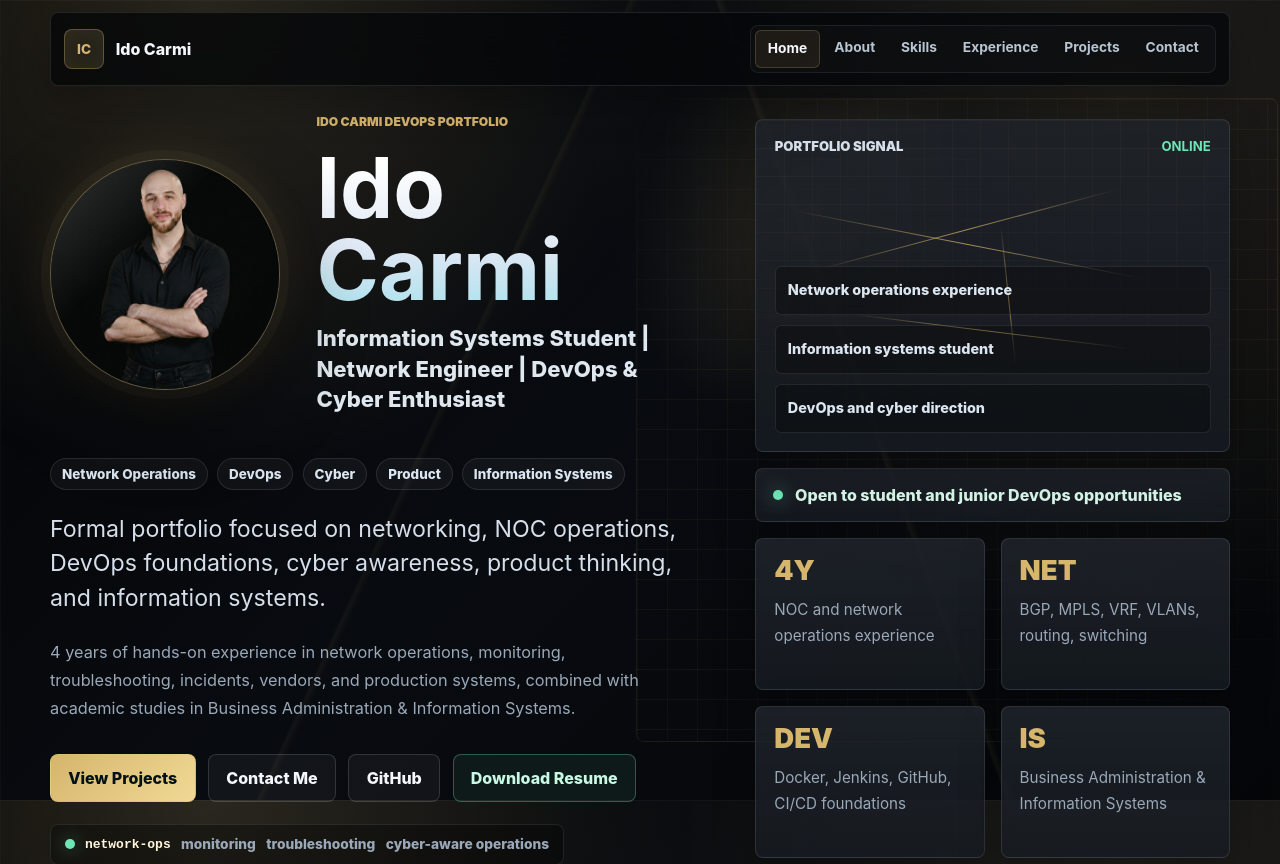
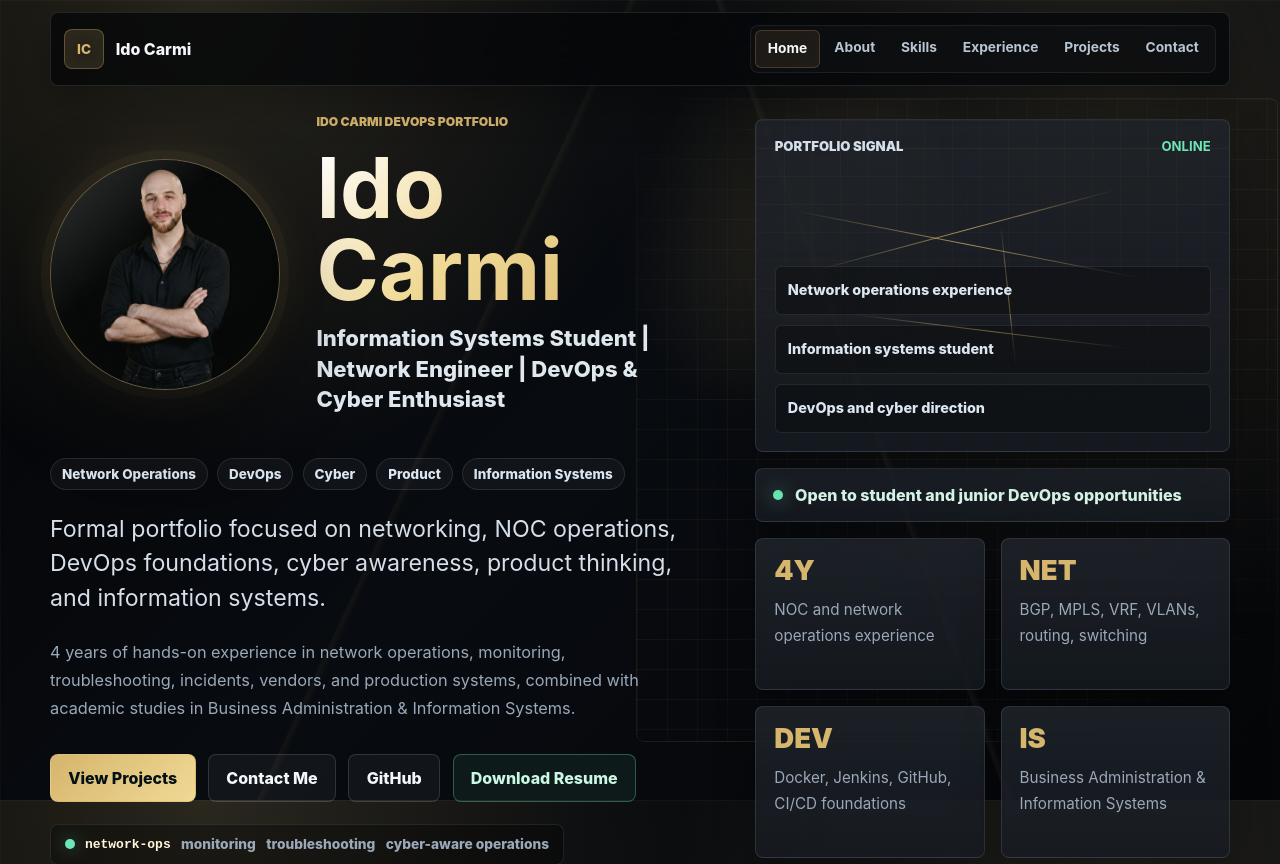
Before and after one commit to idocarmi1/ido-carmi-devops-portfolio, a React (Vite) app: page / in a window 1280 px wide. Shown: the top 864 px of the page. Built offline with nearby package versions, Linux system fonts and the light colour scheme.

Commit message:
Refine hero title color

```diff
--- a/src/styles.css
+++ b/src/styles.css
@@ -239,12 +239,14 @@ p {
 h1 {
   max-width: 11ch;
   margin-bottom: 0.76rem;
-  background: linear-gradient(180deg, #ffffff 10%, #dfe8f4 62%, #9adfeb 115%);
+  background: linear-gradient(135deg, #ffffff 0%, #f0d995 45%, #d6b56d 100%);
   background-clip: text;
   color: transparent;
   font-size: clamp(3.2rem, 6.6vw, 6rem);
   line-height: 0.98;
   text-wrap: balance;
+  -webkit-background-clip: text;
+  -webkit-text-fill-color: transparent;
 }
 
 h2 {
```
